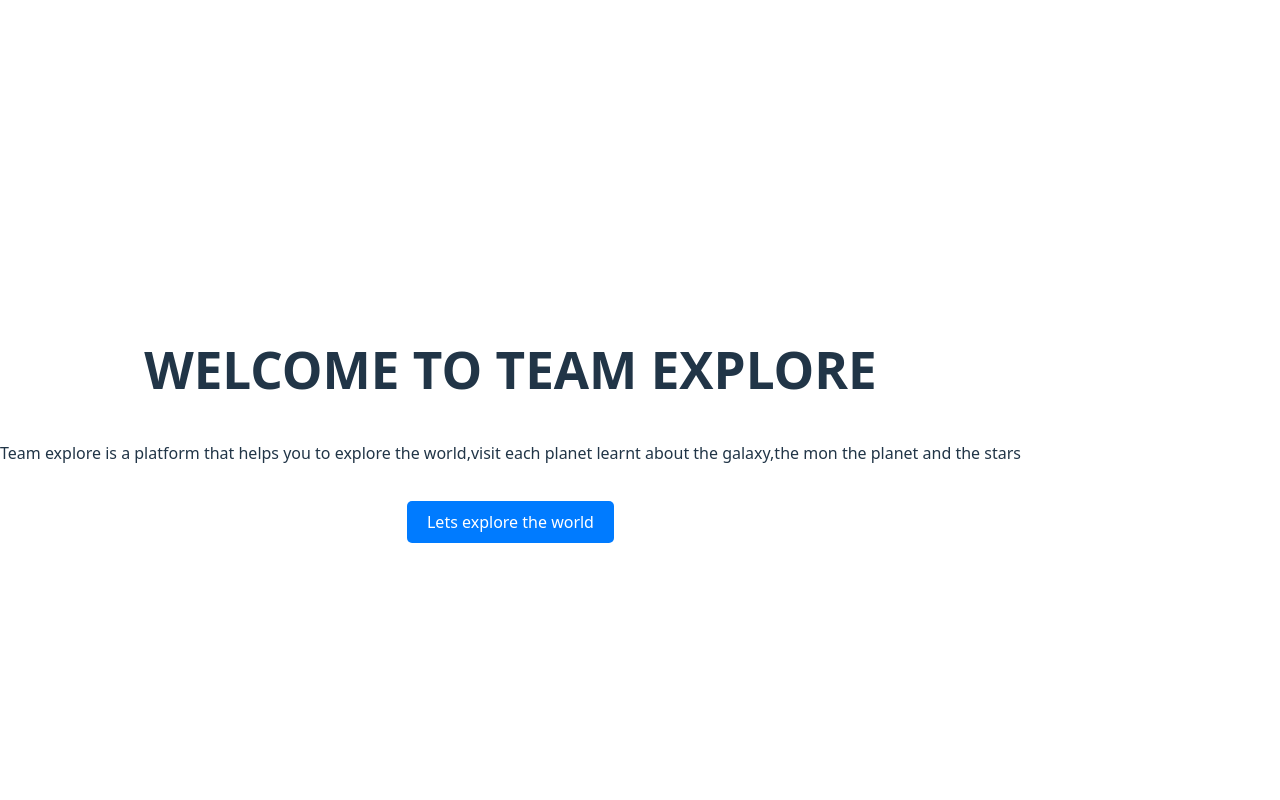
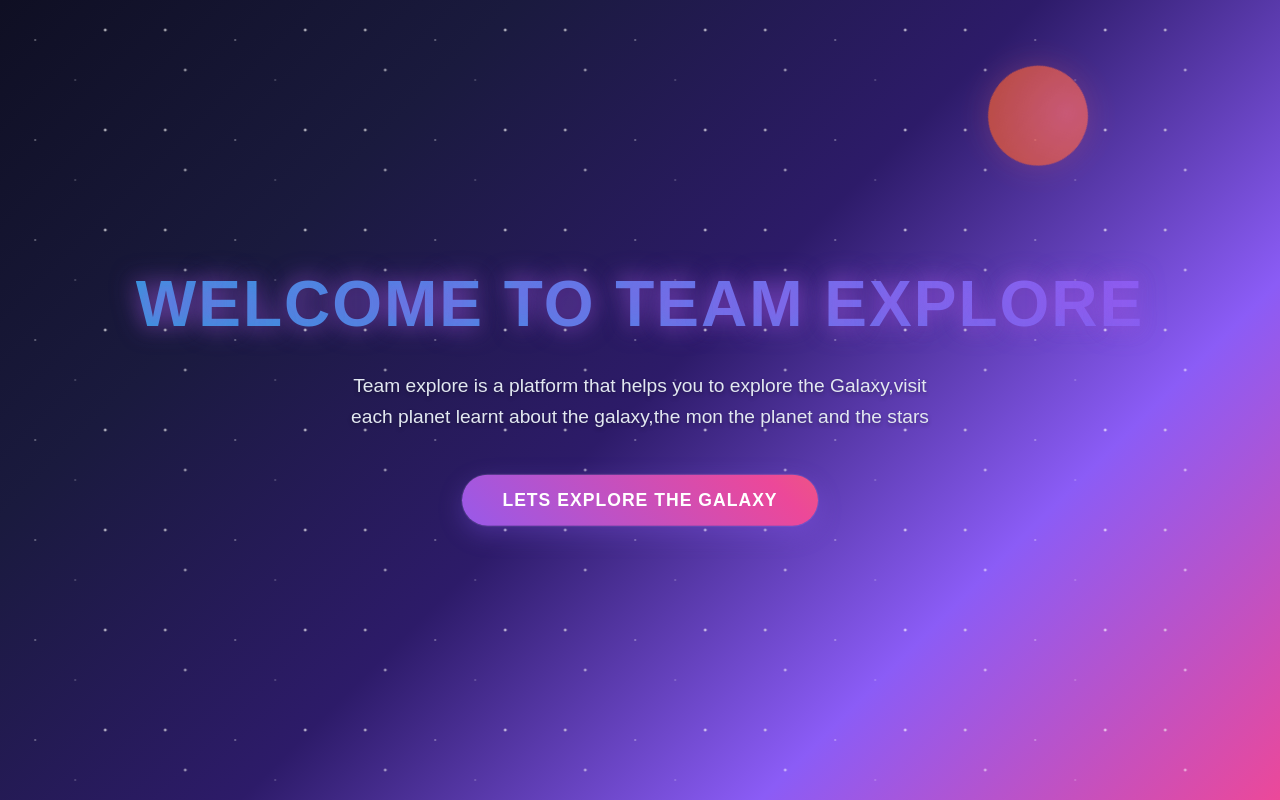
Before and after one commit to MuthoniGathiithi/React-To-Do-List-App, a React (Vite) app: page / in a window 1280 px wide. Built offline with nearby package versions, Linux system fonts and the light colour scheme.

Commit message:
Modified App.jsx and App.css to use Galaxy

```diff
--- a/package.json
+++ b/package.json
@@ -11,7 +11,8 @@
   },
   "dependencies": {
     "react": "^19.1.1",
-    "react-dom": "^19.1.1"
+    "react-dom": "^19.1.1",
+    "react-router-dom": "^7.8.2"
   },
   "devDependencies": {
     "@eslint/js": "^9.33.0",
--- a/src/App.css
+++ b/src/App.css
@@ -1,25 +1,204 @@
+* {
+  margin: 0;
+  padding: 0;
+  box-sizing: border-box;
+}
+
+html, body {
+  height: 100%;
+  font-family: 'Arial', sans-serif;
+  overflow-x: hidden;
+}
+
+#root {
+  height: 100%;
+}
+
 .app-container {
+  width: 100vw;
+  height: 100vh;
+  min-height: 100vh;
   display: flex;
-  flex-direction: column; /* stack items vertically */
-  align-items: center;    /* center horizontally */
-  margin-top: 50px;       /* push everything down a bit */
+  flex-direction: column;
+  align-items: center;
+  justify-content: center;
+  text-align: center;
+  padding: 20px;
+  background: linear-gradient(135deg, #0f0f23 0%, #1a1a3e 25%, #2d1b69 50%, #8b5cf6 75%, #ec4899 100%);
+  position: fixed;
+  top: 0;
+  left: 0;
+  overflow: hidden;
+}
+
+/* Animated stars background */
+.app-container::before {
+  content: '';
+  position: absolute;
+  top: 0;
+  left: 0;
+  right: 0;
+  bottom: 0;
+  background-image:
+    radial-gradient(2px 2px at 20px 30px, #eee, transparent),
+    radial-gradient(2px 2px at 40px 70px, rgba(255,255,255,0.8), transparent),
+    radial-gradient(1px 1px at 90px 40px, #fff, transparent),
+    radial-gradient(1px 1px at 130px 80px, rgba(255,255,255,0.6), transparent),
+    radial-gradient(2px 2px at 160px 30px, #fff, transparent);
+  background-repeat: repeat;
+  background-size: 200px 100px;
+  animation: sparkle 20s linear infinite;
+  pointer-events: none;
+}
+
+/* Floating planets */
+.app-container::after {
+  content: '';
+  position: absolute;
+  width: 100px;
+  height: 100px;
+  background: radial-gradient(circle at 30% 30%, #ff6b6b, #ee5a24);
+  border-radius: 50%;
+  top: 10%;
+  right: 15%;
+  opacity: 0.7;
+  animation: float 8s ease-in-out infinite;
+  box-shadow: 0 0 30px rgba(255, 107, 107, 0.3);
+}
+
+@keyframes sparkle {
+  from { transform: translateX(0); }
+  to { transform: translateX(-200px); }
+}
+
+@keyframes float {
+  0%, 100% { transform: translateY(0px) rotate(0deg); }
+  50% { transform: translateY(-20px) rotate(180deg); }
+}
+
+@keyframes glow {
+  0%, 100% { text-shadow: 0 0 20px rgba(139, 92, 246, 0.5); }
+  50% { text-shadow: 0 0 30px rgba(139, 92, 246, 0.8), 0 0 40px rgba(236, 72, 153, 0.4); }
+}
+
+@keyframes bounce {
+  0%, 100% { transform: translateY(0px); }
+  50% { transform: translateY(-10px); }
 }
 
 h1 {
-  text-align: center;
+  font-size: 4rem;
+  font-weight: bold;
+  background: linear-gradient(45deg, #06b6d4, #8b5cf6, #ec4899, #f59e0b);
+  background-size: 400% 400%;
+  -webkit-background-clip: text;
+  background-clip: text;
+  -webkit-text-fill-color: transparent;
+  color: transparent;
+  animation: gradient 3s ease infinite, glow 2s ease-in-out infinite alternate;
+  margin-bottom: 2rem;
+  letter-spacing: 2px;
+  text-transform: uppercase;
+}
+
+@keyframes gradient {
+  0% { background-position: 0% 50%; }
+  50% { background-position: 100% 50%; }
+  100% { background-position: 0% 50%; }
 }
 
 p {
-  margin-top: 10px;
-  text-align: center;
+  font-size: 1.2rem;
+  color: #e2e8f0;
+  max-width: 600px;
+  line-height: 1.6;
+  margin-bottom: 3rem;
+  text-shadow: 0 2px 4px rgba(0, 0, 0, 0.3);
+  animation: fadeInUp 1s ease-out 0.5s both;
+}
+
+@keyframes fadeInUp {
+  from {
+    opacity: 0;
+    transform: translateY(30px);
+  }
+  to {
+    opacity: 1;
+    transform: translateY(0);
+  }
 }
 
 button {
-  margin-top: 20px;
-  padding: 10px 20px;
-  background-color: #007BFF; /* blue */
+  background: linear-gradient(45deg, #8b5cf6, #ec4899, #f59e0b);
+  background-size: 200% 200%;
+  border: none;
   color: white;
-  border: none;
-  border-radius: 5px;
+  font-size: 1.1rem;
+  font-weight: bold;
+  padding: 15px 40px;
+  border-radius: 50px;
   cursor: pointer;
+  text-transform: uppercase;
+  letter-spacing: 1px;
+  box-shadow:
+    0 8px 25px rgba(139, 92, 246, 0.3),
+    0 0 0 1px rgba(255, 255, 255, 0.1);
+  transition: all 0.3s ease;
+  animation: gradient 3s ease infinite, bounce 2s ease-in-out infinite;
+  position: relative;
+  overflow: hidden;
 }
+
+button:hover {
+  transform: translateY(-3px) scale(1.05);
+  box-shadow:
+    0 15px 35px rgba(139, 92, 246, 0.4),
+    0 0 0 1px rgba(255, 255, 255, 0.2),
+    0 0 30px rgba(236, 72, 153, 0.3);
+}
+
+button:active {
+  transform: translateY(-1px) scale(1.02);
+}
+
+button::before {
+  content: '';
+  position: absolute;
+  top: 0;
+  left: -100%;
+  width: 100%;
+  height: 100%;
+  background: linear-gradient(90deg, transparent, rgba(255, 255, 255, 0.2), transparent);
+  transition: left 0.6s;
+}
+
+button:hover::before {
+  left: 100%;
+}
+
+/* Responsive design */
+@media (max-width: 768px) {
+  h1 {
+    font-size: 2.5rem;
+  }
+
+  p {
+    font-size: 1rem;
+    padding: 0 20px;
+  }
+
+  button {
+    padding: 12px 30px;
+    font-size: 1rem;
+  }
+}
+
+@media (max-width: 480px) {
+  h1 {
+    font-size: 2rem;
+  }
+
+  p {
+    font-size: 0.9rem;
+  }
+}
--- a/src/App.jsx
+++ b/src/App.jsx
@@ -7,10 +7,10 @@ return (
 <h1>WELCOME TO  TEAM EXPLORE </h1>
 
 
-<p> Team explore is a platform that helps you to explore the world,visit each planet learnt about the galaxy,the mon the planet and the stars</p>
+<p> Team explore is a platform that helps you to explore the Galaxy,visit each planet learnt about the galaxy,the mon the planet and the stars</p>
 
 
-<button>Lets explore the world</button>
+<button>Lets explore the Galaxy</button>
 
 </div>
 
```
Also changed, not shown: 1 other file (tests, documents, lock files or other folders).
